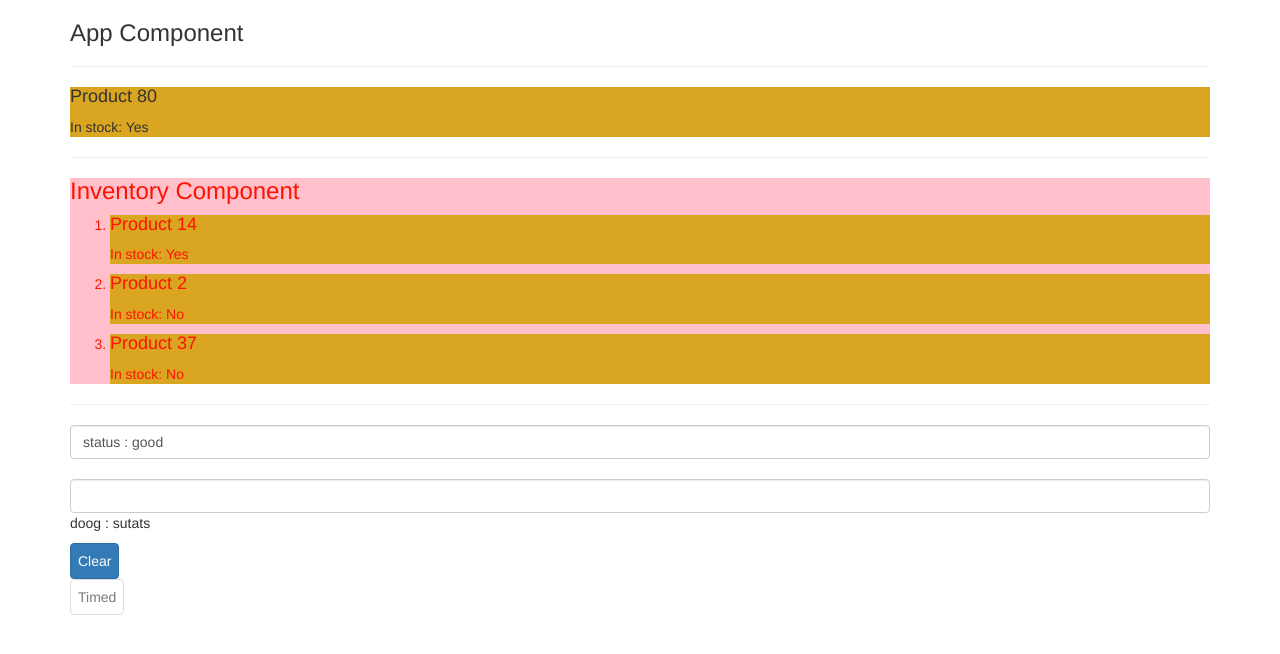
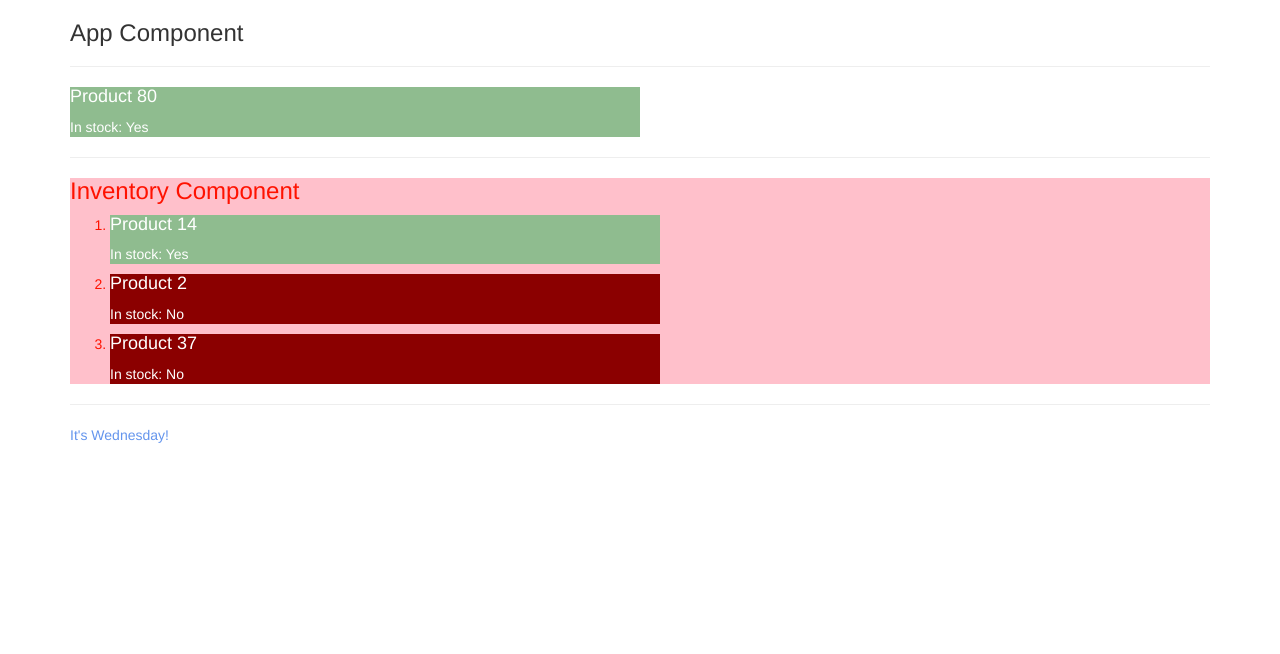
Before and after one commit to ChiefTwoPencils/ng-train-isinc, an Angular app: page / in a window 1280 px wide. Shown: the top 654 px of the page. Built offline with nearby package versions, Linux system fonts and the light colour scheme.

Commit message:
directives

```diff
--- a/src/app/app.component.html
+++ b/src/app/app.component.html
@@ -28,7 +28,7 @@
       <hr>
       <app-inventory></app-inventory>
       <hr>
-      <app-tuesday [status]="appStatus" (parEvent)="onTuesdayUpdate($event)"></app-tuesday>
+      <p colorizer="cornflowerblue">It's Wednesday!</p>
     </div>
   </div>
 </div>
--- a/src/app/app.module.ts
+++ b/src/app/app.module.ts
@@ -6,13 +6,17 @@ import { AppComponent } from './app.component';
 import { ProductComponent } from './product/product.component';
 import { InventoryComponent } from './inventory/inventory.component';
 import { TuesdayComponent } from './tuesday/tuesday.component';
+import { ScriptsComponent } from './scripts/scripts.component';
+import { CustomDirectiveDirective } from './custom-directive.directive';
 
 @NgModule({
   declarations: [
     AppComponent,
     ProductComponent,
     InventoryComponent,
-    TuesdayComponent
+    TuesdayComponent,
+    ScriptsComponent,
+    CustomDirectiveDirective
   ],
   imports: [
     BrowserModule,
--- /dev/null
+++ b/src/app/custom-directive.directive.ts
@@ -0,0 +1,15 @@
+import { Directive, ElementRef, OnInit, Input } from '@angular/core';
+
+@Directive({
+  selector: '[colorizer]'
+})
+export class CustomDirectiveDirective implements OnInit {
+
+  @Input('colorizer') color: string = "black";
+
+  ngOnInit(): void {
+      this.el.nativeElement.style.color = this.color;
+  }
+
+  constructor(private el: ElementRef) { }
+}
--- a/src/app/product/product.component.css
+++ b/src/app/product/product.component.css
@@ -1,3 +1,13 @@
 div {
     background-color: goldenrod;
 }
+
+.instock {
+    background: darkseagreen;
+    color: white;
+}
+
+.notinstock {
+    background: darkred;
+    color: white;
+}
--- a/src/app/product/product.component.html
+++ b/src/app/product/product.component.html
@@ -1,4 +1,4 @@
-<div>
+<div [ngClass]="stockClass" [ngStyle]="{width: '50%'}">
     <h4>Product {{id}}</h4>
     <p>
         In stock: {{inStock ? 'Yes' : 'No'}}
--- a/src/app/product/product.component.ts
+++ b/src/app/product/product.component.ts
@@ -9,9 +9,11 @@ export class ProductComponent {
     name: string;
     id: number;
     inStock: boolean;
+    stockClass: string;
 
     constructor() {
         this.id = Math.trunc(Math.random() * 100);
         this.inStock = Math.random() > 0.5;
+        this.stockClass = this.inStock ? "instock" : "notinstock";
     }
 }
--- /dev/null
+++ b/src/app/scripts/scripts.component.html
@@ -0,0 +1,3 @@
+<p>
+  scripts works!
+</p>
--- /dev/null
+++ b/src/app/scripts/scripts.component.ts
@@ -0,0 +1,23 @@
+import { Component, OnInit } from '@angular/core';
+
+@Component({
+  selector: 'app-scripts',
+  templateUrl: './scripts.component.html',
+  styleUrls: ['./scripts.component.css']
+})
+export class ScriptsComponent implements OnInit {
+
+  constructor() { }
+
+  ngOnInit() {
+  }
+
+}
+
+export class ReadOnlyClass {
+  readonly variable: string;
+
+  constructor(variable: string) {
+    //this.variable = variable;
+  }
+}
```
Also changed, not shown: src/app/scripts/scripts.component.css (added), 2 other files (tests, documents, lock files or other folders).
